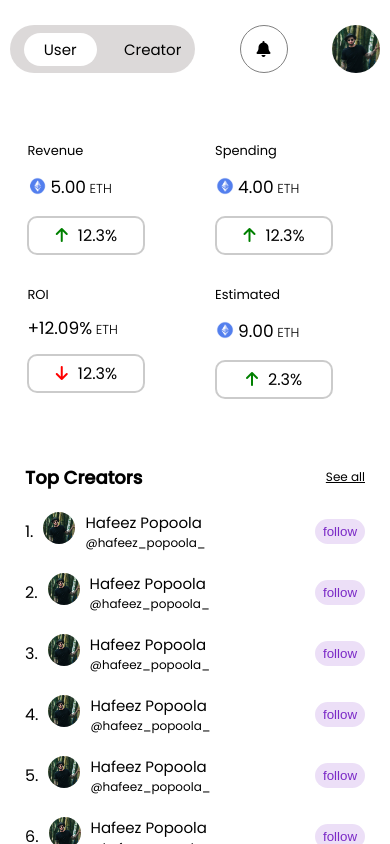
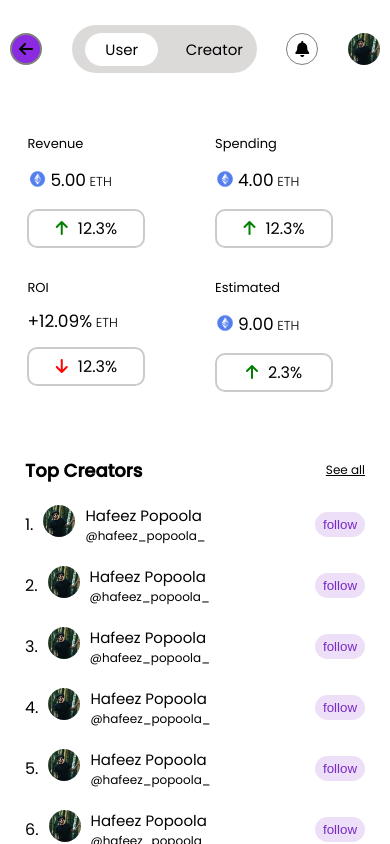
Before and after one commit to baba-alaya/nft-dashboard, a plain HTML site: page index.html in a window 390 px wide. Both pictures are taken after a click on the element 360 px from the left and 61 px from the top of the page. Drawn offline with Linux system fonts and the light colour scheme.

Commit message:
work completed

```diff
--- a/app.js
+++ b/app.js
@@ -4,16 +4,12 @@ const creator = document.getElementById("creator");
 const switch_value = document.getElementById("switch_value");
 const next = document.getElementById('next');
 const prev = document.getElementById('prev');
+const myBack = document.getElementById('previous');
 const avatar = document.getElementById('avatar');
 const sideBar = document.getElementById('pnft')
 const profile = document.getElementById("socials")
 
 next.addEventListener('click', function () {
-    // if(sideBar.classList.contains("translate")) {
-    //     sideBar.classList.remove("translate")
-    // } else {
-    //     sideBar.classList.add("translate")
-    // }
     sideBar.classList.toggle('translate')
 })
 
@@ -24,25 +20,27 @@ prev.addEventListener('click', function () {
 })
 
 avatar.addEventListener('click', function () {
+    profile.classList.toggle('socials_translate')
+})
+
+myBack.addEventListener('click', function(){
     if (profile.classList.contains("socials_translate")) {
         profile.classList.remove("socials_translate")
-    } else {
-        profile.classList.add("socials_translate")
     }
 })
 
-profile.addEventListener('dragleave', closeProfile);
-document.querySelector(".creators").addEventListener('dragleave', closeProfile);
-console.log(document.querySelector(".creators"));
-document.querySelector(".analyse").addEventListener('dragleave', closeProfile);
-document.querySelector(".auction_nav").addEventListener('dragleave', closeProfile);
+// profile.addEventListener('select', closeProfile);
+// document.querySelector(".creators").addEventListener('dragleave', closeProfile);
+// console.log(document.querySelector(".creators"));
+// document.querySelector(".analyse").addEventListener('dragleave', closeProfile);
+// document.querySelector(".auction_nav").addEventListener('dragleave', closeProfile);
 
-function closeProfile() {
-    if (profile.classList.contains("socials_translate")) {
-        profile.classList.remove("socials_translate")
-    }
-    console.log('drag')
-}
+// function closeProfile() {
+//     if (profile.classList.contains("socials_translate")) {
+//         profile.classList.remove("socials_translate")
+//     }
+//     console.log('drag')
+// }
 
 user.addEventListener('click', function () {
     if (user.classList.contains("active")) {
--- a/index.html
+++ b/index.html
@@ -30,7 +30,7 @@
                     </div>
                 </div>
                 <div class="my_next" id="prev">
-                    <div><i class="fa-regular fa-circle-xmark"></i></div>
+                    <div><i class="fa-solid fa-xmark"></i></div>
                 </div>
             </div>
 
@@ -233,6 +233,9 @@
         </div>
         <div class="socials" id="socials">
             <div class="top_nav">
+                <div class="my_back"  id="previous">
+                    <div><i class="fa-solid fa-arrow-left"></i></div>
+                </div>
                 <div class="switch">
                     <a href="#" class="" id="user">
                         <p>User</p>
--- a/style.css
+++ b/style.css
@@ -430,6 +430,7 @@ body {
 
 .top_nav {
     display: flex;
+    align-items: center;
     justify-content: space-between;
 }
 
@@ -449,8 +450,8 @@ body {
 }
 
 .notify {
-    width: 3rem;
-    height: 3rem;
+    width: 2rem;
+    height: 2rem;
     border-radius: 40px;
     background-color: white;
     display: flex;
@@ -460,8 +461,8 @@ body {
 }
 
 .profile img {
-    width: 3rem;
-    height: 3rem;
+    width: 2rem;
+    height: 2rem;
     border-radius: 40px;
     object-fit: cover;
 }
@@ -603,6 +604,26 @@ body {
     transform: translate(4vh);
 }
 
+.my_back {
+    background-color: blueviolet;
+    width: 2rem;
+    height: 2rem;
+    border: 2px solid grey;
+    cursor: pointer;
+    outline: none;
+    border-radius: 20px;
+    display: none;
+}
+
+.my_back>div {
+    display: flex;
+    align-items: center;
+    height: 100%;
+    width: 100%;
+    justify-content: center;
+}
+
+
 /* toggler end */
 ::-webkit-scrollbar {
     display: none;
@@ -671,6 +692,10 @@ body {
         object-fit: cover;
     }
 
+    .profile img {
+        margin-top: 6px;
+    }
+
     .search_sec {
         width: 70%;
         margin-bottom: 30px;
@@ -684,7 +709,7 @@ body {
         gap: 20px;
     }
 
-    .my_next {
+    .my_next,.my_back {
         display: block;
     }
 
@@ -721,6 +746,10 @@ body {
         background-color: transparent;
         border: 2px solid white;
     }
+    .socials_back {
+        width: 2rem;
+        height: 2rem;
+    }
 
-    1. balance width
+    /* 1. balance width */
 }
```
